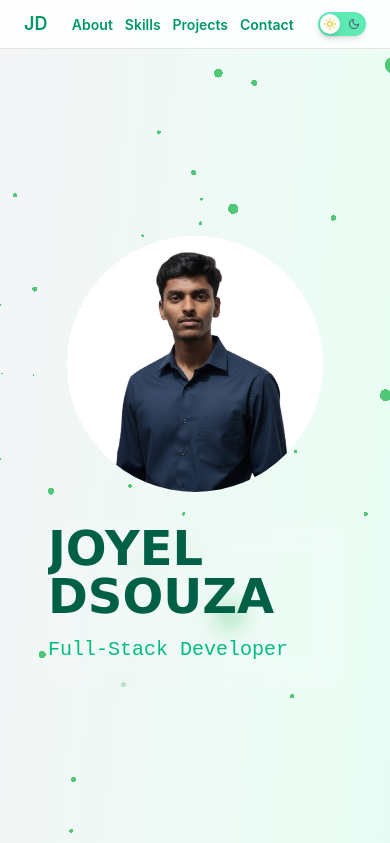
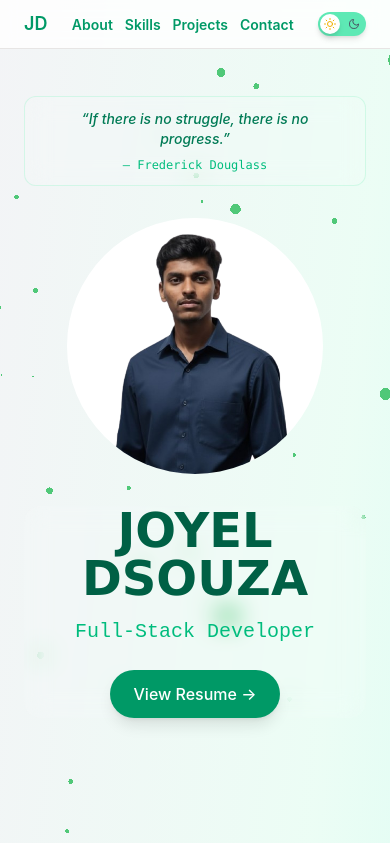
Before and after one commit to Joyel15/Joyel-Portfolio, a React (Vite) app: page / in a window 390 px wide. Shown: the top 843 px of the page. Built offline with nearby package versions, Linux system fonts and the light colour scheme.

Commit message:
feat: enhance hero section with quote, resume button, and responsive layout

```diff
--- a/src/sections/Hero.jsx
+++ b/src/sections/Hero.jsx
@@ -5,11 +5,35 @@ function Hero() {
   return (
     <section
       id="home"
-      className="min-h-screen flex items-center pt-20 relative"
+      className="min-h-[85vh] md:min-h-screen flex items-start md:items-center pt-24 md:pt-20 pb-10 md:pb-0 relative"
     >
       <div className="max-w-7xl mx-auto px-6 w-full">
-        <div className="max-w-7xl mx-auto px-6 w-full grid grid-cols-1 md:grid-cols-2 gap-8 items-center">
-          <div className="order-2 md:order-1 backdrop-blur-md bg-white/10 dark:bg-black/10 rounded-2xl">
+        {/* Quote */}
+        <motion.div
+          initial={{ opacity: 0, y: -15 }}
+          animate={{ opacity: 1, y: 0 }}
+          transition={{
+            duration: 0.7,
+            delay: 0.1,
+            ease: "easeOut",
+          }}
+          className="flex justify-center mb-8 md:mb-10"
+        >
+          <div className="max-w-3xl px-5 py-3 rounded-xl border border-emerald-200/40 dark:border-gray-700 bg-white/10 dark:bg-black/10 backdrop-blur-md">
+            <p className="text-center text-sm md:text-base italic font-medium text-emerald-700 dark:text-gray-200">
+              “If there is no struggle, there is no progress.”
+              <span className="block md:inline md:ml-2 mt-2 md:mt-0 text-xs md:text-sm font-mono text-emerald-500 dark:text-gray-400 not-italic">
+                — Frederick Douglass
+              </span>
+            </p>
+          </div>
+        </motion.div>
+
+        {/* Hero Content */}
+        <div className="max-w-6xl mx-auto">
+         <div className="grid grid-cols-1 md:grid-cols-2 gap-8 items-center">
+          {/* Left */}
+          <div className="order-2 md:order-1 backdrop-blur-md bg-white/10 dark:bg-black/10 rounded-2xl text-center md:text-left">
             <div className="overflow-hidden">
               <motion.h1
                 initial={{ x: "-100%" }}
@@ -35,12 +59,34 @@ function Hero() {
                 Full-Stack Developer
               </motion.p>
             </div>
+
+            {/* Resume Button */}
+            <motion.a
+              href=""
+              target="_blank"
+              rel="noopener noreferrer"
+              initial={{ opacity: 0, y: 15 }}
+              animate={{ opacity: 1, y: 0 }}
+              transition={{
+                duration: 0.6,
+                delay: 0.6,
+                ease: "easeOut",
+              }}
+              className="inline-flex items-center gap-2 px-6 py-3 rounded-full bg-emerald-600 text-white font-medium shadow-lg transition-all duration-300 hover:-translate-y-1 hover:bg-emerald-700 mx-auto md:mx-0"
+            >
+              View Resume →
+               </motion.a>
           </div>
 
+          {/* Right */}
           <motion.div
             initial={{ opacity: 0, scale: 0.85 }}
             animate={{ opacity: 1, scale: 1 }}
-            transition={{ duration: 0.8, ease: [0.25, 1, 0.5, 1], delay: 0.5 }}
+            transition={{
+              duration: 0.8,
+              ease: [0.25, 1, 0.5, 1],
+              delay: 0.5,
+            }}
             className="flex justify-center md:justify-end order-1 md:order-2"
           >
             <img
@@ -49,10 +95,11 @@ function Hero() {
               className="rounded-full w-64 h-64 md:w-80 md:h-80 lg:w-96 lg:h-96 object-cover"
             />
           </motion.div>
-
+         </div>
         </div>
       </div>
     </section>
   );
 }
+
 export default Hero;
```
